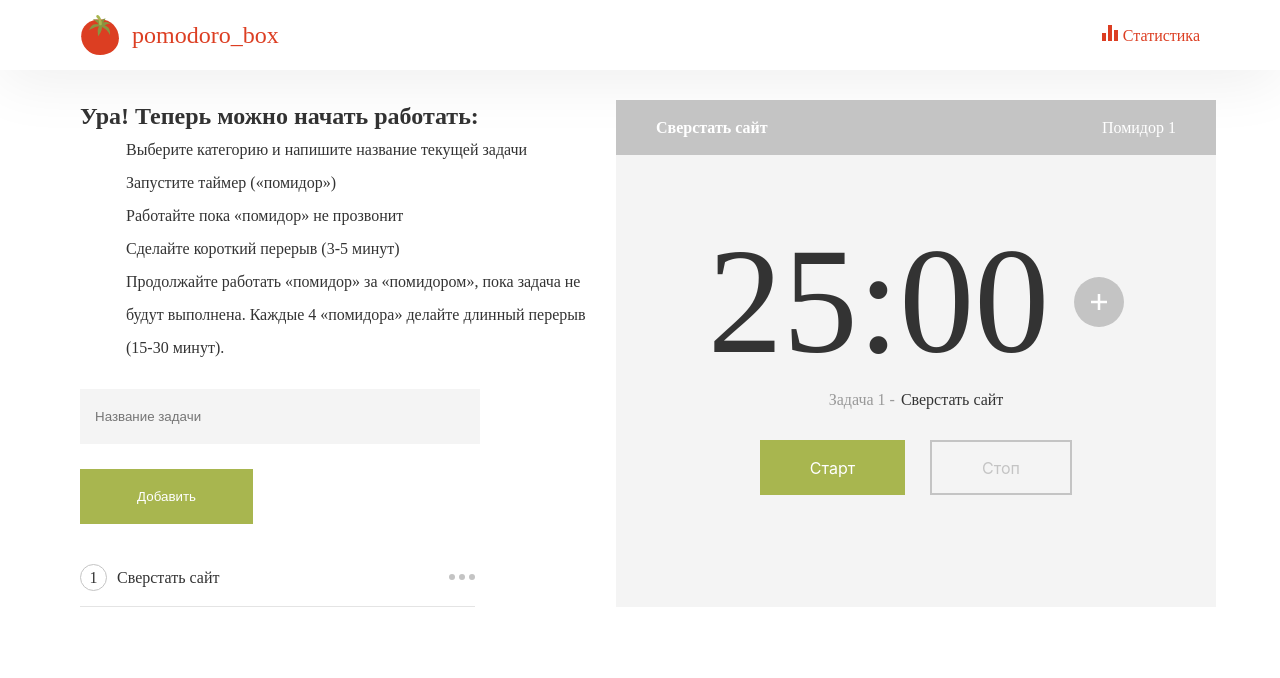
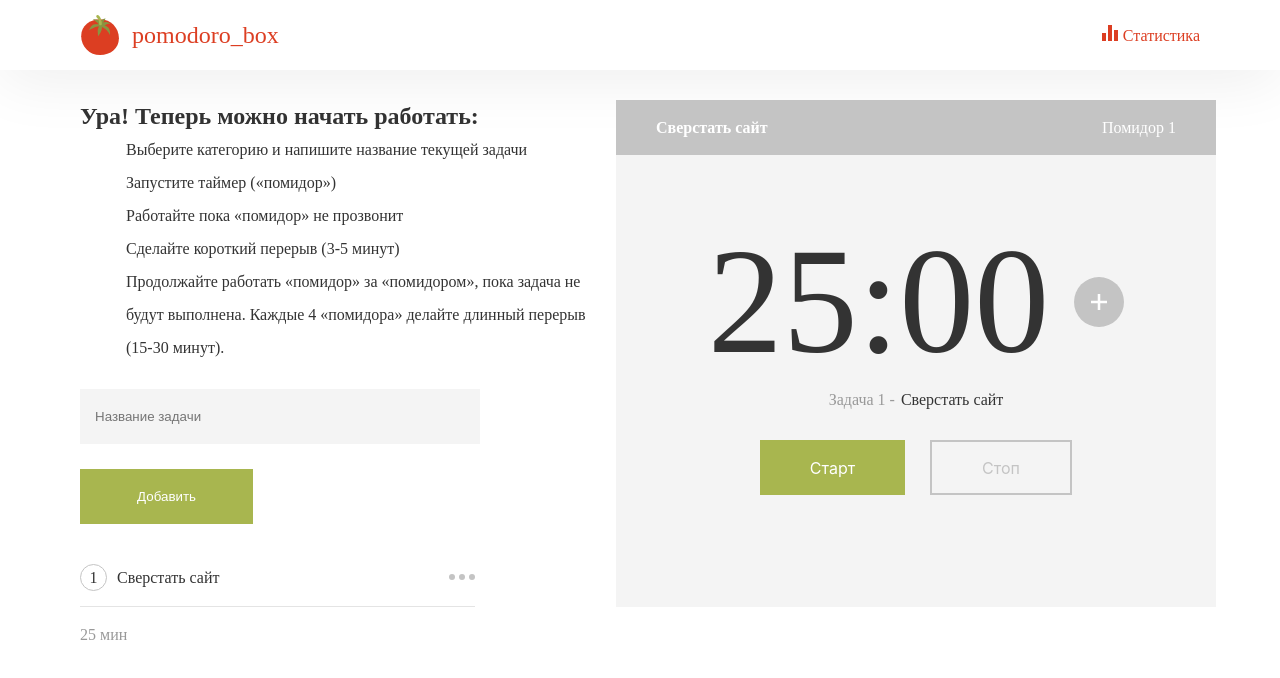
Before and after one commit to Bakirovildar/pomodoro-app, a React (Create React App) app: page / in a window 1280 px wide. Shown: the top 678 px of the page. Built offline with nearby package versions, Linux system fonts and the light colour scheme; some icons are missing.

Commit message:
add sumTime in component TasksItem

```diff
--- a/src/shared/Content/AddingTasks/TasksItem/TasksItem.tsx
+++ b/src/shared/Content/AddingTasks/TasksItem/TasksItem.tsx
@@ -11,7 +11,10 @@ export function TasksItem() {
                     <div className='tasks-item-num'>1</div>
                     <span>Сверстать сайт</span>
                 </div>
-            <Dropdown button={<IconDropdown />} />
+                <Dropdown button={<IconDropdown/>}/>
+            </div>
+            <div className='sumTime'>
+                25 мин
             </div>
         </div>
     );
--- a/src/shared/Content/AddingTasks/TasksItem/tasksitem.css
+++ b/src/shared/Content/AddingTasks/TasksItem/tasksitem.css
@@ -36,3 +36,13 @@
     line-height: 17px;
     color: #333333;
 }
+
+.sumTime {
+    font-family: 'SF UI Display';
+    font-style: normal;
+    font-weight: 300;
+    font-size: 16px;
+    line-height: 17px;
+    color: #999999;
+    margin-top: 19px;
+}
```
Lines whose indentation alone changed are shown as unchanged.
